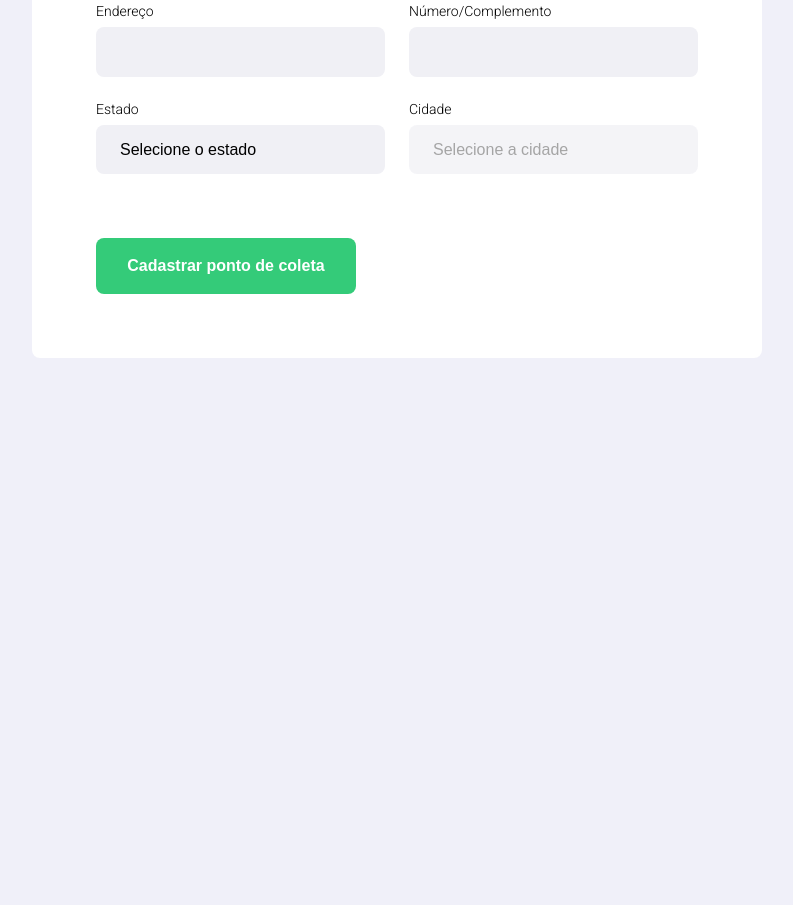
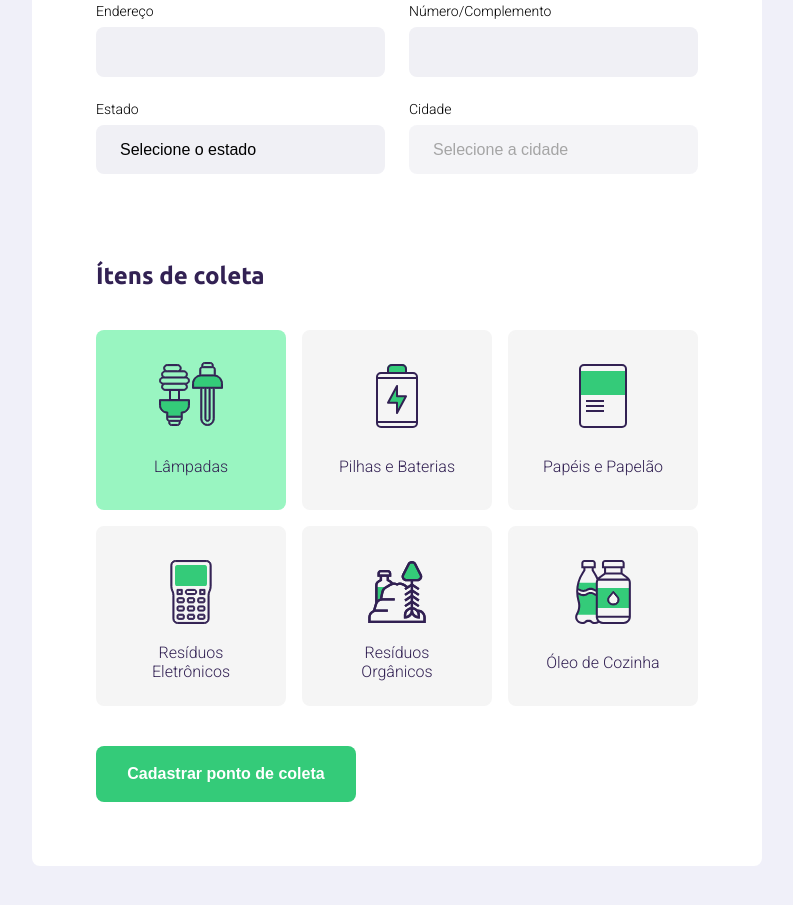
Before and after one commit to Atilio-Gabriello/Web, a plain HTML site: page create_point.html in a window 1280 px wide. Shown: the part 505-1410 px from the top of the page, without its empty margins (243-1036 px from the left). Before the commit the page ends 943 px from the top, so only its background shows below. Drawn offline with Linux system fonts and the light colour scheme; no server answers.

Commit message:
Itens de coleta

```diff
--- a/create_point.html
+++ b/create_point.html
@@ -29,42 +29,70 @@
 
                 <div class="field">
                     <label for="name">Nome da entidade</label>
-                    <input type="text" name="name">
+                    <input type="text" name="name" required>
                 </div>
 
                 <div class="field-group">
                     <div class="field">
                         <label for="address">Endereço</label>
-                        <input type="text" name="address">
+                        <input type="text" name="address" required>
                     </div>
                     <div class="field">
                         <label for="address2">Número/Complemento</label>
-                        <input type="text" name="address2">
+                        <input type="text" name="address2" required>
                     </div>
                 </div>
 
                 <div class="field-group">
                     <div class="field">
                         <label for="state">Estado</label>
-                        <select name="uf">
+                        <select name="uf" required>
                             <option value="">Selecione o estado</option>
                         </select>
-                        <input type="hidden" name="state">
+                        <input type="hidden" name="state" required>
                     </div>
                     <div class="field">
                         <label for="city">Cidade</label>
-                        <select name="city" disabled>
+                        <select name="city" disabled required>
                             <option value="">Selecione a cidade</option>
                         </select>
                     </div>
                 </div>
             </fieldset>
 
-            <!--<fieldset>
+            <fieldset>
                 <legend>
                     <h2>Ítens de coleta</h2>
                 </legend>
-            </fieldset>-->
+
+                <div class="items-grid">
+                    <li data-id="1" class="selected">
+                        <img src="resources/lampadas.svg" alt="Lâmpadas">
+                        <span>Lâmpadas</span>
+                    </li>
+                    <li data-id="2">
+                        <img src="resources/baterias.svg" alt="Pilhas e Baterias">
+                        <span>Pilhas e Baterias</span>
+                    </li>
+                    <li data-id="3">
+                        <img src="resources/papeis-papelao.svg" alt="Papéis e Papelão">
+                        <span>Papéis e Papelão</span>
+                    </li>
+                    <li data-id="4">
+                        <img src="resources/eletronicos.svg" alt="Resíduos Eletrônicos">
+                        <span>Resíduos Eletrônicos</span>
+                    </li>
+                    <li data-id="5">
+                        <img src="resources/organicos.svg" alt="Resíduos Orgânicos">
+                        <span>Resíduos Orgânicos</span>
+                    </li>
+                    <li data-id="6">
+                        <img src="resources/oleo.svg" alt="Óleo de Cozinha">
+                        <span>Óleo de Cozinha</span>
+                    </li>
+                </div>
+
+            </fieldset>
 
             <button type="submit">Cadastrar ponto de coleta</button>
         </form>
--- a/js/create_point.js
+++ b/js/create_point.js
@@ -19,17 +19,31 @@ function getCities(event){
     stateInput.value = event.target.options[indexSelectedState].text
     const url = `https://servicodados.ibge.gov.br/api/v1/localidades/estados/${ufValue}/municipios`
 
+    citySelect.innerHTML = `<option value="">Selecione a cidade</option>`
+    citySelect.disabled = true
+
     fetch(url)
     .then(res => res.json())
     .then(cities => {
         for(const city of cities){
             citySelect.innerHTML += `<option value="${city.id}">${city.nome}</option>`
         }
+
         citySelect.disabled = false
     })
-    citySelect.innerHTML = `<option value="">Selecione a cidade</option>`
 }
 
 document
     .querySelector("select[name=uf]")
     .addEventListener("change",getCities)
+
+//Itens de coleta
+const itemsCollect = document.querySelectorAll(".items-grid li")
+
+for(const item of itemsCollect){
+    item.addEventListener("click",handleSelectedItem)
+}
+
+function handleSelectedItem(event){
+
+}
--- a/style/create_point.css
+++ b/style/create_point.css
@@ -104,3 +104,37 @@ form button{
 form button:hover{
     background-color: #2fb86e;
 }
+
+.items-grid{
+    display: grid;
+    grid-template-columns: 1fr 1fr 1fr;
+    gap: 16px;
+}
+
+.items-grid li{
+    background-color: #f5f5f5;
+    list-style: none;
+    border: 2px solid #f5f5f5;
+    border-radius: 8px;
+    padding: 32px 24px 16px;
+    display: flex;
+    flex-direction: column;
+    align-items: center;
+    justify-content: space-between;
+    height: 180px;
+    text-align: center;
+    cursor: pointer;
+}
+
+.items-grid span{
+    flex: 1;
+    margin-top: 12px;
+    display: flex;
+    align-items: center;
+    color: var(--title-color);
+}
+
+.items-grid li.selected{
+    background-color: #99f5c1;
+    border: var(--primary-color);
+}
```
